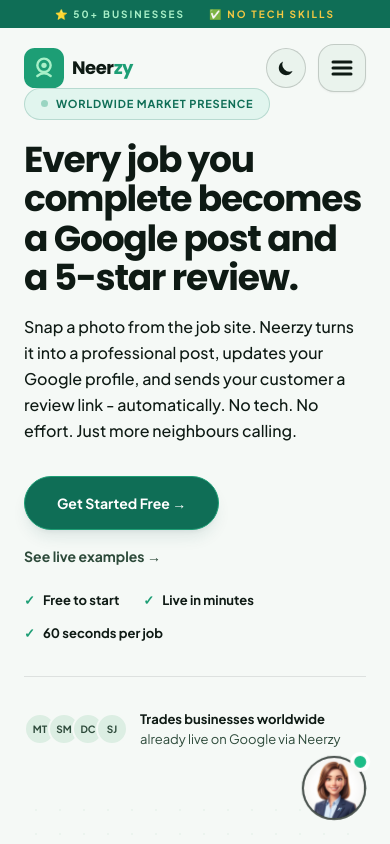
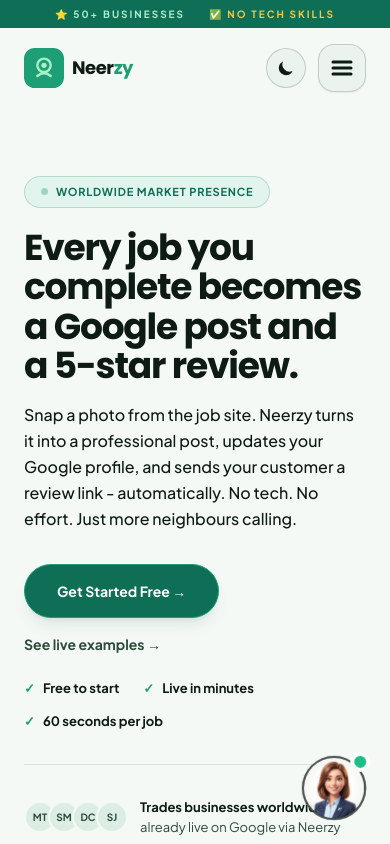
Before and after one commit to mobeen00381/seo-junction, a Next.js app: page / in a window 390 px wide. Shown: the top 844 px of the page. Built offline with nearby package versions, Linux system fonts and the light colour scheme.

Commit message:
fix: increase hero top padding to prevent badge overlap with navbar on mobile

```diff
--- a/src/app/page.tsx
+++ b/src/app/page.tsx
@@ -54,7 +54,7 @@
       <Navbar />
 
       {/* ⚡ HERO SECTION ⚡ */}
-      <section className="relative pt-10 md:pt-14 pb-10 md:pb-0 overflow-hidden" style={{borderBottom:'1px solid var(--border)'}}>
+      <section className="relative pt-32 md:pt-44 pb-10 md:pb-0 overflow-hidden" style={{borderBottom:'1px solid var(--border)'}}>
         <div className="max-w-7xl mx-auto px-6 grid md:grid-cols-[1.85fr_1fr] gap-0 items-stretch min-h-[60vh]">
 
           {/* Left - Copy */}
```
